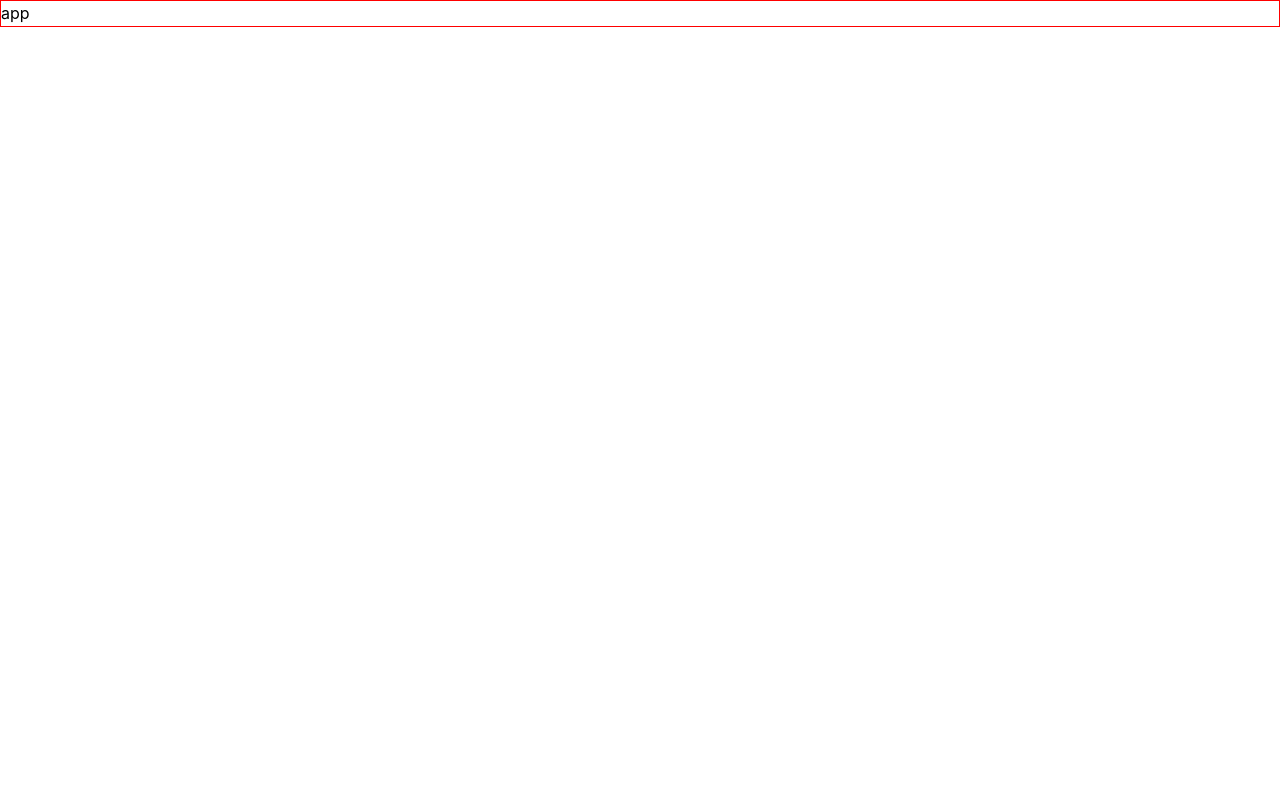
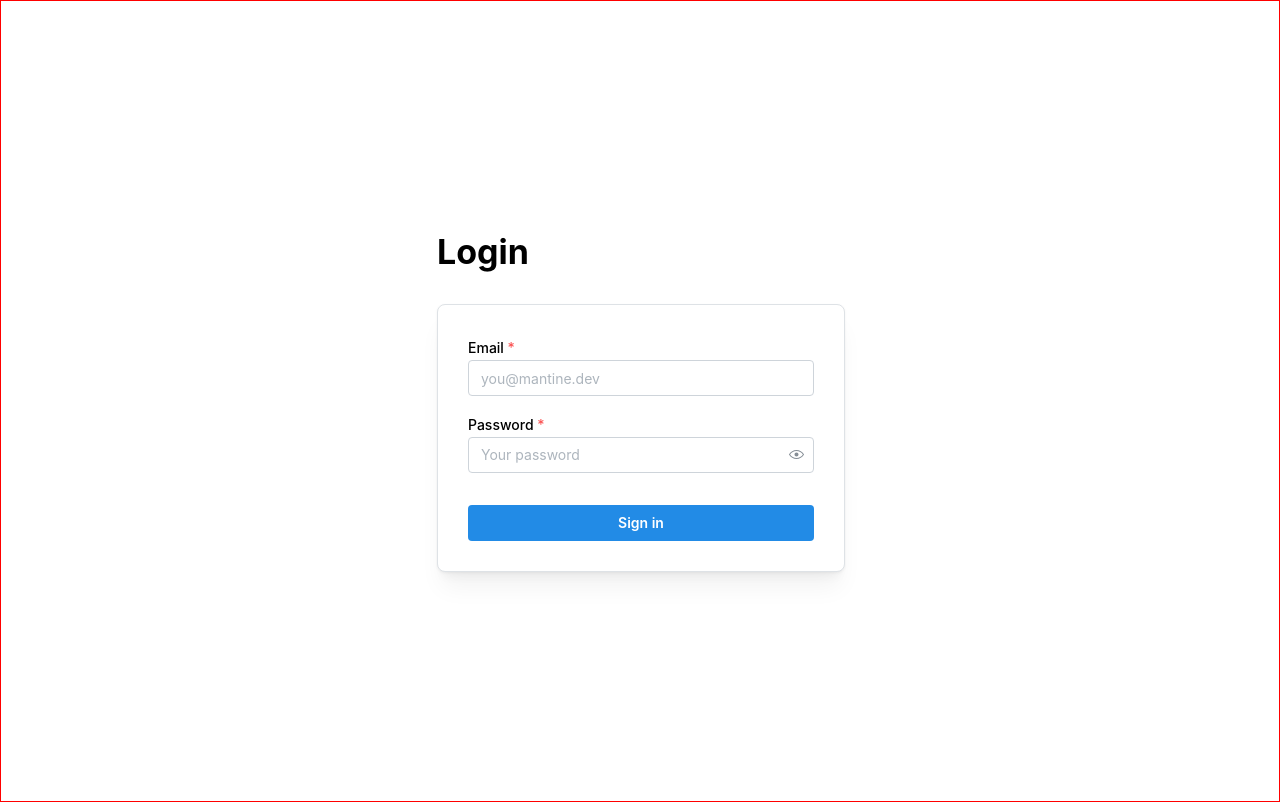
Before and after one commit to remadyt/mini-app-adm, a React (Vite) app: page / in a window 1280 px wide. Built offline with nearby package versions, Linux system fonts and the light colour scheme; no server answers.

Commit message:
feat: add supabase, auth

```diff
--- a/package.json
+++ b/package.json
@@ -6,6 +6,7 @@
   "scripts": {
     "dev": "vite",
     "build": "tsc && vite build",
+    "typegen": "npx supabase gen types typescript --linked > src/shared/api/supabase/supabase.ts",
     "lint": "eslint src --ext ts,tsx --report-unused-disable-directives --max-warnings 0",
     "lint:fix": "eslint src --ext ts,tsx --report-unused-disable-directives --max-warnings 0 --fix",
     "stylelint": "stylelint --aei \"src/**/*.css\"",
@@ -18,9 +19,11 @@
   "dependencies": {
     "@mantine/core": "7.11.2",
     "@mantine/dates": "^7.11.2",
+    "@mantine/form": "^7.11.2",
     "@mantine/hooks": "7.11.2",
     "@mantine/modals": "^7.11.2",
     "@mantine/notifications": "^7.11.2",
+    "@supabase/supabase-js": "^2.44.4",
     "dayjs": "^1.11.12",
     "i18next": "^23.12.2",
     "i18next-browser-languagedetector": "^8.0.0",
@@ -53,6 +56,7 @@
     "stylelint": "^16.7.0",
     "stylelint-config-standard": "^36.0.1",
     "stylelint-prettier": "^5.0.2",
+    "supabase": ">=1.8.1",
     "typescript": "^5.5.2",
     "vite": "^5.3.1",
     "vite-plugin-checker": "^0.7.2",
--- a/src/app/components/ui/App.tsx
+++ b/src/app/components/ui/App.tsx
@@ -1,9 +1,11 @@
-import { useTranslation } from 'react-i18next';
+import { Authentification } from '@features/auth/ui/AuthWithEmail';
 
 import classes from './App.module.css';
 
 export const App = () => {
-  const { t } = useTranslation();
-
-  return <div className={classes.container}>{t('common.app')}</div>;
+  return (
+    <div className={classes.container}>
+      <Authentification />
+    </div>
+  );
 };
--- /dev/null
+++ b/src/features/auth/model/useUser.ts
@@ -0,0 +1,34 @@
+import { supabaseClient } from '@shared/api/supabase/supabaseClient.ts';
+import { User } from '@supabase/supabase-js';
+import { useEffect, useState } from 'react';
+
+export const useUser = () => {
+  const [user, setUser] = useState<User | null>(null);
+  const [loading, setLoading] = useState(true);
+
+  useEffect(() => {
+    setLoading(true);
+
+    supabaseClient.auth.getUser().then((user) => {
+      setUser(user.data?.user || null);
+
+      setLoading(false);
+    });
+  }, []);
+
+  useEffect(() => {
+    supabaseClient.auth.onAuthStateChange((event, session) => {
+      if (event === 'SIGNED_IN') {
+        setUser(session?.user || null);
+      }
+
+      if (event === 'SIGNED_OUT') {
+        setUser(null);
+      }
+
+      setLoading(false);
+    });
+  }, []);
+
+  return { user, loading };
+};
--- /dev/null
+++ b/src/features/auth/ui/AuthWithEmail.tsx
@@ -0,0 +1,72 @@
+import { useUser } from '@features/auth/model/useUser';
+import { Box, Button, Center, Container, Group, Paper, PasswordInput, TextInput, Title } from '@mantine/core';
+import { useForm } from '@mantine/form';
+import { supabaseClient } from '@shared/api/supabase/supabaseClient.ts';
+
+// import { GoogleButton } from './GoogleButton';
+// import { TwitterButton } from './TwitterButton';
+
+export const Authentification = () => {
+  const form = useForm({
+    initialValues: {
+      email: '',
+      password: '',
+    },
+
+    validate: {
+      email: (value) => (/^\S+@\S+$/.test(value) ? null : 'Invalid email'),
+    },
+  });
+
+  const { user } = useUser();
+
+  if (user) {
+    return (
+      <div>
+        <Button
+          onClick={async () => {
+            await supabaseClient.auth.signOut();
+          }}
+        >
+          logout
+        </Button>
+      </div>
+    );
+  }
+
+  return (
+    <Box h="100vh" w="100vw">
+      <Center h="100vh" w="100%">
+        <Container size={620} miw={440}>
+          <Group align="baseline">
+            <Title>Login</Title>
+          </Group>
+
+          <Paper withBorder shadow="md" p={30} mt={30} radius="md">
+            <form
+              onSubmit={form.onSubmit(async (values) => {
+                await supabaseClient.auth.signInWithPassword({
+                  email: values.email,
+                  password: values.password,
+                });
+              })}
+            >
+              <TextInput label="Email" placeholder="you@mantine.dev" required {...form.getInputProps('email')} />
+              <PasswordInput
+                label="Password"
+                placeholder="Your password"
+                required
+                mt="md"
+                {...form.getInputProps('password')}
+              />
+
+              <Button fullWidth mt="xl" type="submit">
+                Sign in
+              </Button>
+            </form>
+          </Paper>
+        </Container>
+      </Center>
+    </Box>
+  );
+};
--- /dev/null
+++ b/src/shared/api/supabase/supabaseClient.ts
@@ -0,0 +1,17 @@
+import { createClient } from '@supabase/supabase-js';
+
+// import { Database } from './supabase';
+
+const options = {
+  auth: {
+    autoRefreshToken: true,
+    persistSession: true,
+    detectSessionInUrl: true,
+  },
+};
+
+export const supabaseClient = createClient(
+  import.meta.env.VITE_SUPABASE_URL,
+  import.meta.env.VITE_SUPABASE_ANON_KEY,
+  options,
+);
```
Also changed, not shown: src/features/auth/ui/UserList/UserList.tsx (added, +37 -0 lines), 2 other files (tests, documents, lock files or other folders).
